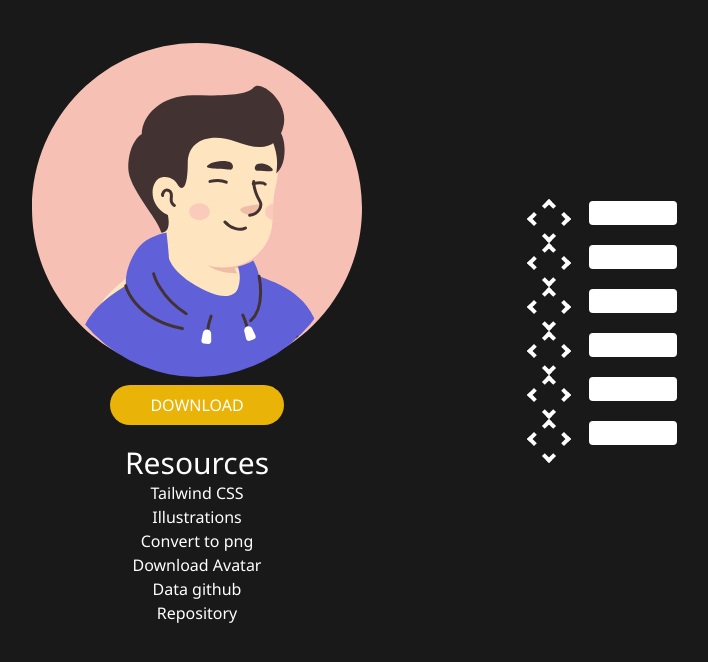
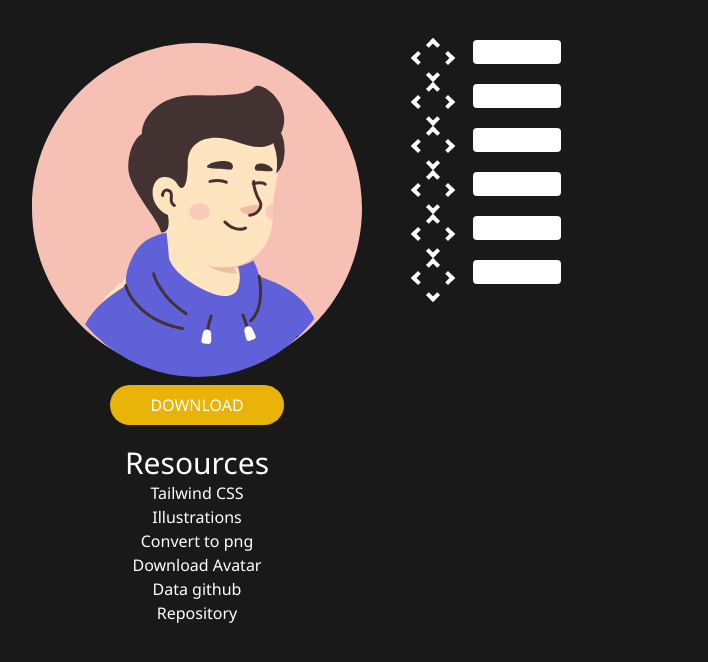
Before and after one commit to sebastrog/avatarcreator, a plain HTML site: page index.html in a window 1280 px wide. Shown: the whole page, without its empty margins (235-943 px from the left). Drawn offline with nearby package versions, Linux system fonts and the light colour scheme; no server answers.

Commit message:
fix right col justify

```diff
--- a/index.html
+++ b/index.html
@@ -72,7 +72,7 @@
 
             </div>
 
-            <div class="selectFeatures m-auto">
+            <div class="selectFeatures m-auto lg:m-0">
                 <div class="options">
                     <div class="flex">
                         <div class="controls mr-5 relative">
```
